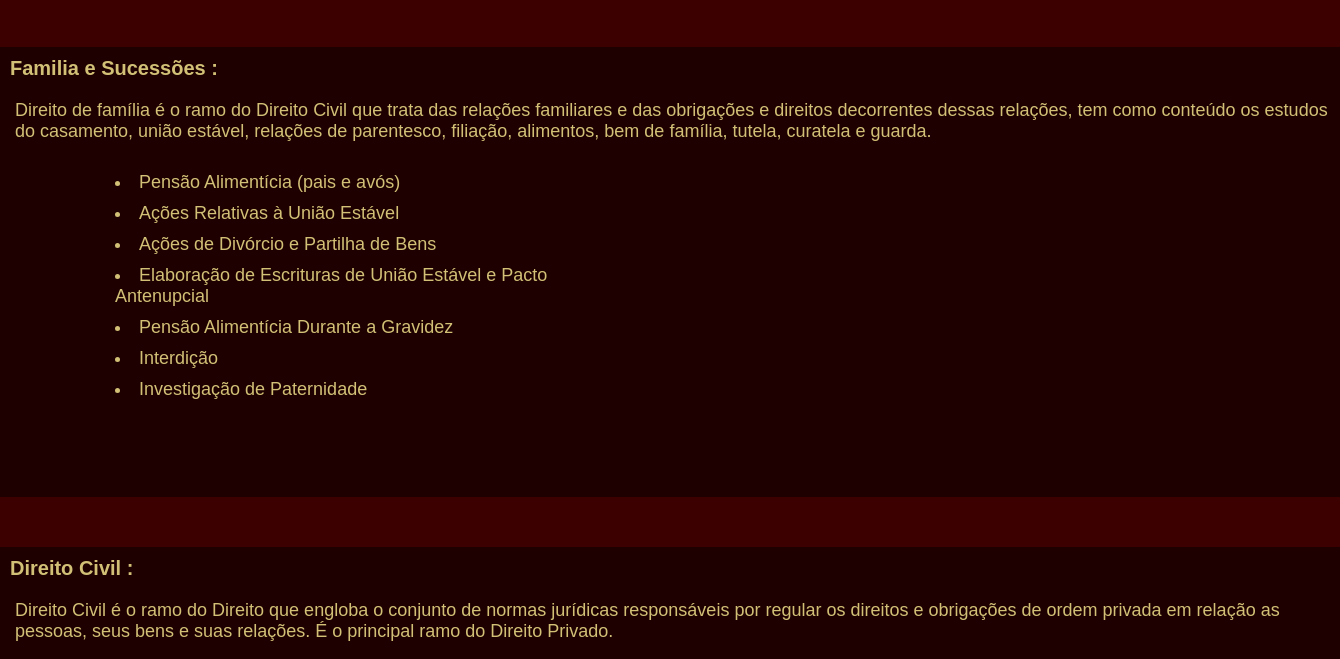
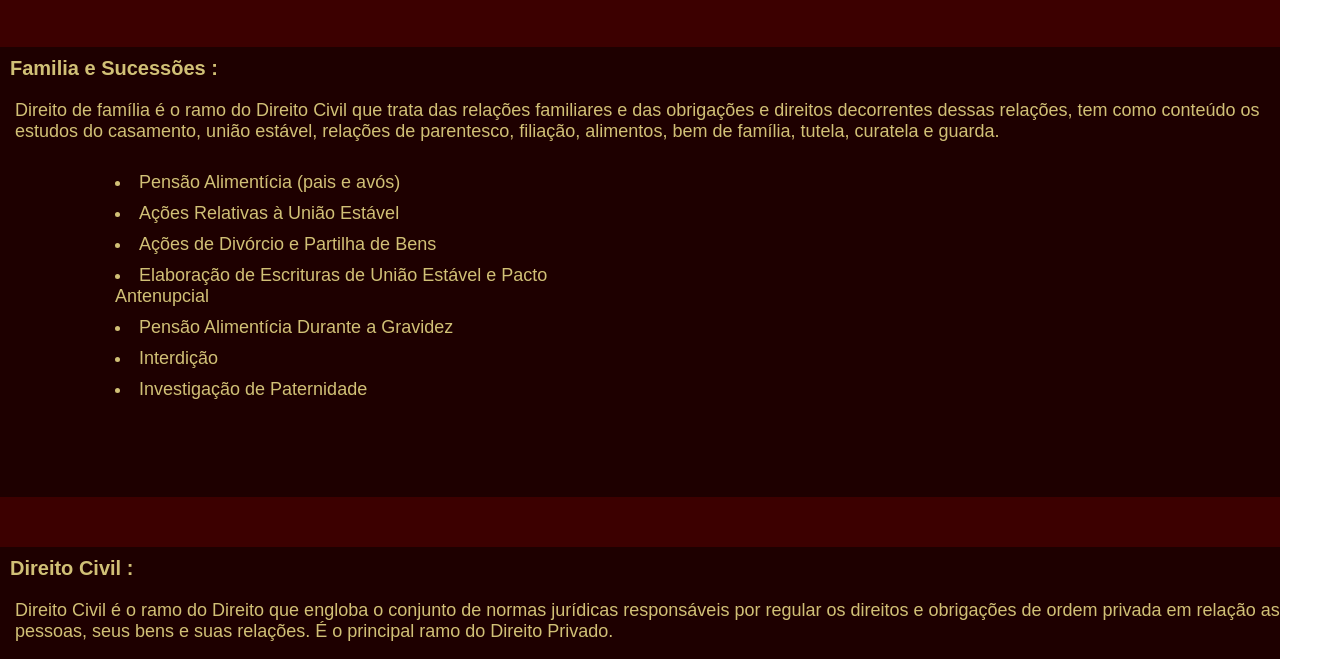
Before and after one commit to pedroannunes/correDaQuebrada, a plain HTML site: page dist/areaDeAtuacao.html in a window 1280 px wide. Shown: the part 228-887 px from the top of the page, 1340 px wide, since content can reach past the window. Drawn offline with Linux system fonts and the light colour scheme.

Commit message:
retificando

```diff
--- a/dist/areadeAtuacao.css
+++ b/dist/areadeAtuacao.css
@@ -5,7 +5,7 @@
 }
 main{
     position: relative;
-    width: 1340px;
+    width: 100%;
     height: 2000px;
     background-color: #3C0000;
     text-decoration: none;
--- a/dist/style.css
+++ b/dist/style.css
@@ -5,7 +5,7 @@
 }
 main{
     position: relative;
-    width: 1340px;
+    width: 100%;
     height: auto;
     background-color: #3C0000;
 }
```
